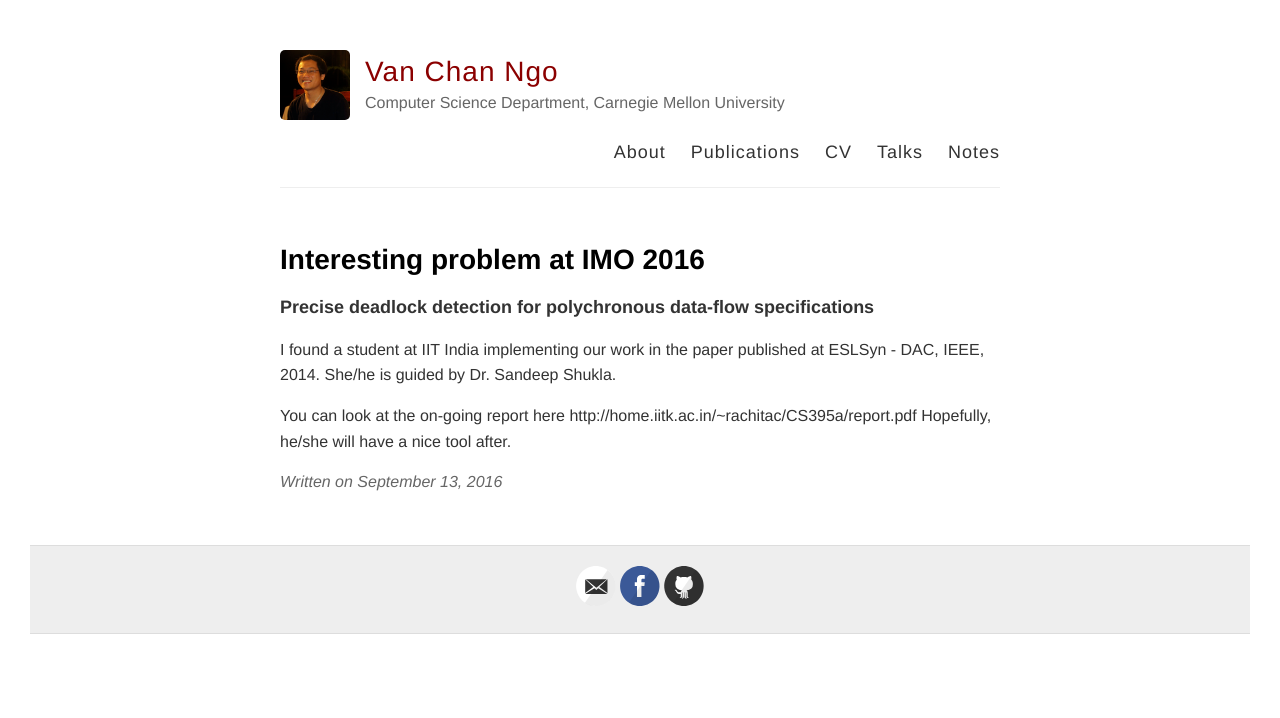
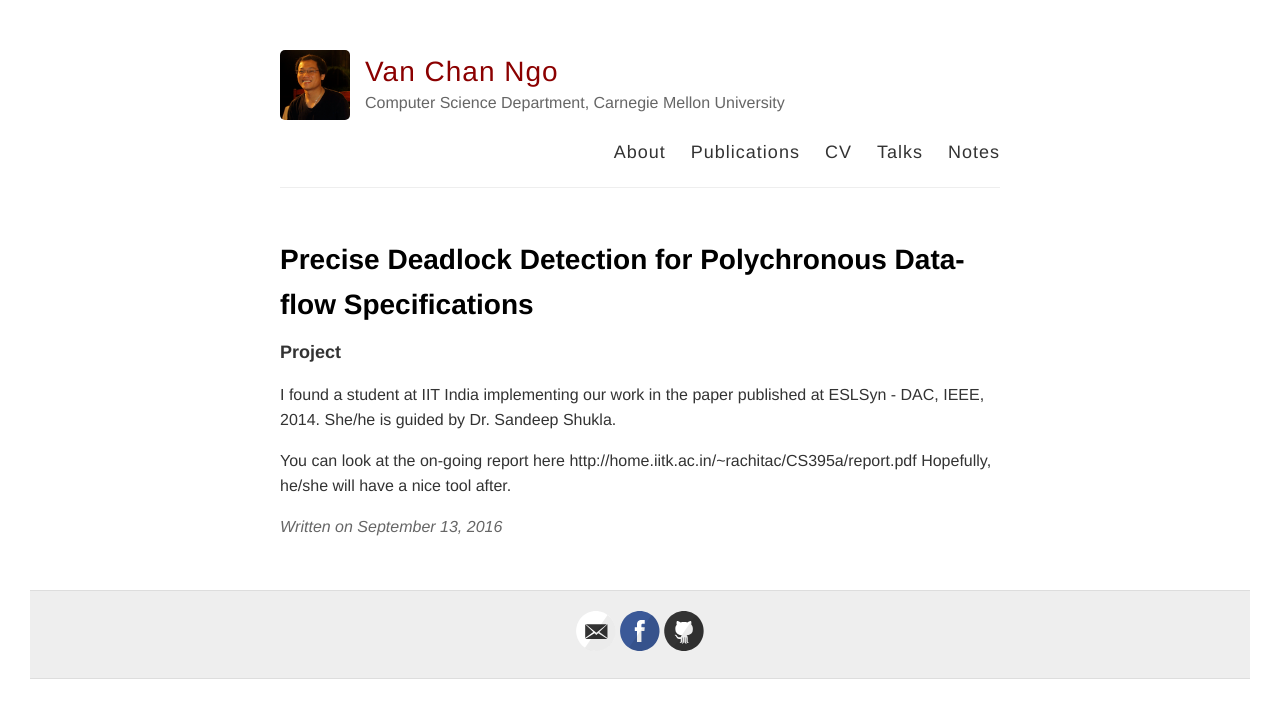
Before and after one commit to channgo2203/channgo2203.github.io, a Jekyll site: the page built from _posts/2016-09-13-eslsyn.md, in a window 1280 px wide. Shown: the top 718 px of the page. Built offline with Jekyll 4.4.1, drawn with Linux system fonts in a browser that asks for light colours; comment, search, counter and statistics services are not loaded.

Commit message:
Updated 2016-09-13-eslsyn.md

```diff
--- a/_posts/2016-09-13-eslsyn.md
+++ b/_posts/2016-09-13-eslsyn.md
@@ -1,10 +1,10 @@
 ---
 layout: post
-title: Interesting problem at IMO 2016
+title: Precise Deadlock Detection for Polychronous Data-flow Specifications
 published: true
 ---
 
-### Precise deadlock detection for polychronous data-flow specifications
+### Project
 I found a student at IIT India implementing our work in the paper published at ESLSyn - DAC, IEEE, 2014. She/he is guided by Dr. Sandeep Shukla.
 
 You can look at the on-going report here http://home.iitk.ac.in/~rachitac/CS395a/report.pdf
```
